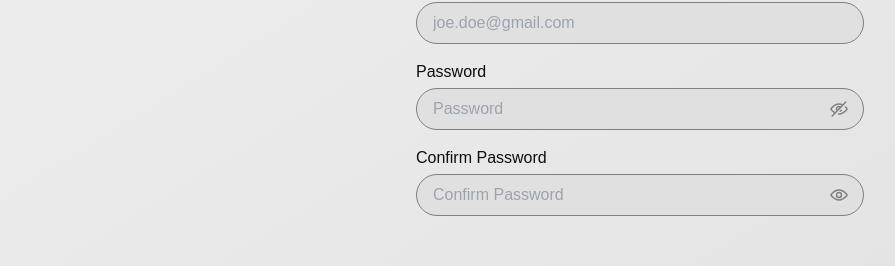
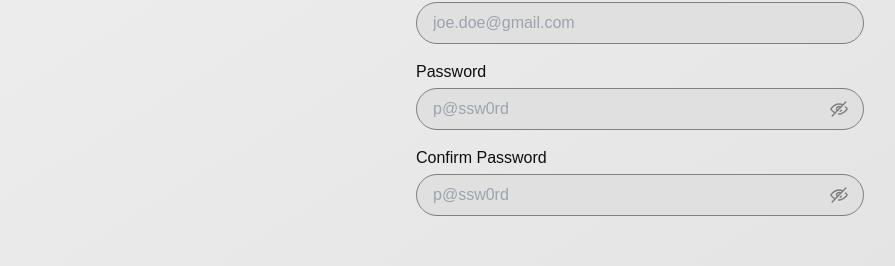
Before and after one commit to n-zngr/Coach, a Next.js app: page /signup in a window 1280 px wide. Shown: the part 350-616 px from the top of the page, without its empty margins (0-895 px from the left). Built offline with nearby package versions, Linux system fonts and the light colour scheme.

Commit message:
fix(signup): fix password hide/show icon
- fix password hide/show button icon to display correctly

```diff
--- a/src/app/signup/page.tsx
+++ b/src/app/signup/page.tsx
@@ -107,7 +107,7 @@ function SignupPage() {
                             <input
                                 type={showPassword ? "text" : "password"}
                                 name="password"
-                                placeholder="Password"
+                                placeholder="p@ssw0rd"
                                 value={formData.password}
                                 onChange={handleInputChange}
                                 className="w-full block bg-white-700 dark:bg-black-300 rounded-full border border-gray-500 pl-4 py-2 mt-1"
@@ -138,7 +138,7 @@ function SignupPage() {
                             <input
                                 type={showConfirmPassword ? "text" : "password"}
                                 name="confirmPassword"
-                                placeholder="Confirm Password"
+                                placeholder="p@ssw0rd"
                                 value={formData.confirmPassword}
                                 onChange={handleInputChange}
                                 className="w-full block bg-white-700 dark:bg-black-300 rounded-full border border-gray-500 pl-4 py-2 mt-1"
@@ -149,16 +149,14 @@ function SignupPage() {
                                 onClick={() => setShowConfirmPassword(!showConfirmPassword)}
                                 className="absolute inset-y-0 right-0 pr-4 flex items-center text-gray-500 focus:outline-none"
                             >
-                                {showConfirmPassword ? (
-                                    // Eye Closed SVG
-                                    <svg width="18" height="16" viewBox="0 0 18 16" fill="none" xmlns="http://www.w3.org/2000/svg">
-                                        <path d="M15.5232 5.96364C15.9918 6.39636 16.3864 6.81636 16.6823 7.14727C16.8868 7.38114 17 7.68497 17 8C17 8.31503 16.8868 8.61886 16.6823 8.85273C15.3875 10.2909 12.4404 13.0909 9 13.0909H8.50675M5.14035 11.9836C3.71196 11.1579 2.4213 10.1009 1.3177 8.85273C1.1132 8.61886 1 1 8C1 7.68497 1.1132 7.38114 1.3177 7.14727C2.61247 5.70909 5.55961 2.90909 9 2.90909C10.3561 2.93835 11.6834 3.31911 12.8596 4.01636M15.7821 1L2.21787 15M7.26131 9.79455C6.79817 9.31937 6.53653 8.67401 6.53377 8C6.53377 7.3249 6.79361 6.67746 7.25611 6.20009C7.71862 5.72273 8.34592 5.45455 9 5.45455C9.65303 5.45739 10.2783 5.72743 10.7387 6.20545M11.1456 9.27273C10.9261 9.66002 10.6113 9.98054 10.2331 10.2018" stroke="#000001" strokeWidth="1.5" strokeLinecap="round" strokeLinejoin="round" />
+                                { showConfirmPassword ? (
+                                    <svg width="18" height="12" viewBox="0 0 18 12" fill="none" xmlns="http://www.w3.org/2000/svg">
+                                        <path d="M16.6823 5.1625C16.8868 5.39219 17 5.6906 17 6C17 6.3094 16.8868 6.60781 16.6823 6.8375C15.3875 8.25 12.4404 11 9 11C5.55961 11 2.61247 8.25 1.3177 6.8375C1.1132 6.60781 1 6.3094 1 6C1 5.6906 1.1132 5.39219 1.3177 5.1625C2.61247 3.75 5.55961 1 9 1C12.4404 1 15.3875 3.75 16.6823 5.1625Z" stroke="currentColor" strokeWidth="1.5" strokeLinecap="round" strokeLinejoin="round"/>
+                                        <path d="M9 8.5C10.3621 8.5 11.4662 7.38071 11.4662 6C11.4662 4.61929 10.3621 3.5 9 3.5C7.63794 3.5 6.53377 4.61929 6.53377 6C6.53377 7.38071 7.63794 8.5 9 8.5Z" stroke="currentColor" strokeWidth="1.5" strokeLinecap="round" strokeLinejoin="round"/>
                                     </svg>
                                 ) : (
-                                    // Eye Open SVG
-                                    <svg width="18" height="12" viewBox="0 0 18 12" fill="none" xmlns="http://www.w3.org/2000/svg">
-                                        <path d="M16.6823 5.1625C16.8868 5.39219 17 5.6906 17 6C17 6.3094 16.8868 6.60781 16.6823 6.8375C15.3875 8.25 12.4404 11 9 11C5.55961 11 2.61247 8.25 1.3177 6.8375C1.1132 6.60781 1 6.3094 1 6C1 5.6906 1.1132 5.39219 1.3177 5.1625C2.61247 3.75 5.55961 1 9 1C12.4404 1 15.3875 3.75 16.6823 5.1625Z" stroke="currentColor" strokeWidth="1.5" strokeLinecap="round" strokeLinejoin="round" />
-                                        <path d="M9 8.5C10.3621 8.5 11.4662 7.38071 11.4662 6C11.4662 4.61929 10.3621 3.5 9 3.5C7.63794 3.5 6.53377 4.61929 6.53377 6C6.53377 7.38071 7.63794 8.5 9 8.5Z" stroke="currentColor" strokeWidth="1.5" strokeLinecap="round" strokeLinejoin="round" />
+                                    <svg width="18" height="16" viewBox="0 0 18 16" fill="none" xmlns="http://www.w3.org/2000/svg">
+                                        <path d="M15.5232 5.96364C15.9918 6.39636 16.3864 6.81636 16.6823 7.14727C16.8868 7.38114 17 7.68497 17 8C17 8.31503 16.8868 8.61886 16.6823 8.85273C15.3875 10.2909 12.4404 13.0909 9 13.0909H8.50675M5.14035 11.9836C3.71196 11.1579 2.4213 10.1009 1.3177 8.85273C1.1132 8.61886 1 8.31503 1 8C1 7.68497 1.1132 7.38114 1.3177 7.14727C2.61247 5.70909 5.55961 2.90909 9 2.90909C10.3561 2.93835 11.6834 3.31911 12.8596 4.01636M15.7821 1L2.21787 15M7.26131 9.79455C6.79817 9.31937 6.53653 8.67401 6.53377 8C6.53377 7.3249 6.79361 6.67746 7.25611 6.20009C7.71862 5.72273 8.34592 5.45455 9 5.45455C9.65303 5.45739 10.2783 5.72743 10.7387 6.20545M11.1456 9.27273C10.9261 9.66002 10.6113 9.98054 10.2331 10.2018" stroke="currentColor" strokeWidth="1.5" strokeLinecap="round" strokeLinejoin="round"/>
                                     </svg>
                                 )}
                             </button>
```
